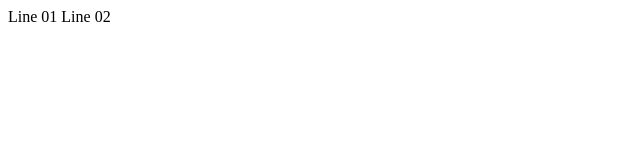
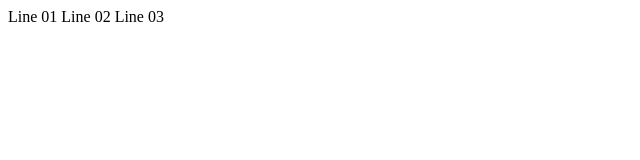
Before and after one commit to Vick003/conflict_test, a plain HTML site: page index.html in a window 1280 px wide. Shown: the full height of the page, 0-640 px from the left. Drawn offline with Linux system fonts and the light colour scheme.

Commit message:
Update index.html

```diff
--- a/index.html
+++ b/index.html
@@ -7,5 +7,6 @@
 <body>
     Line 01
     Line 02
+    Line 03
 </body>
 </html>
```
